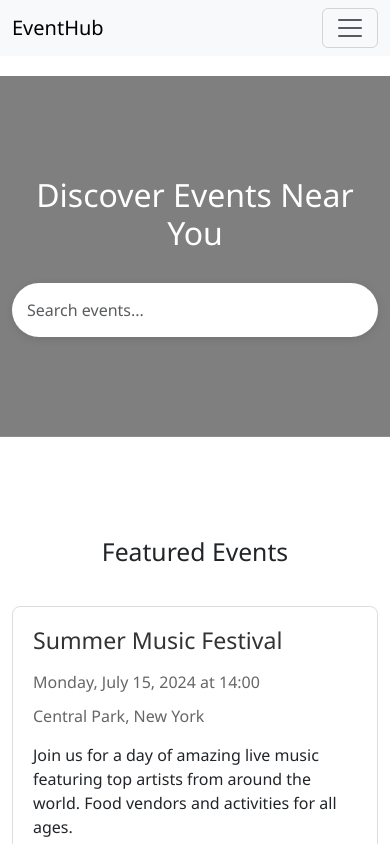
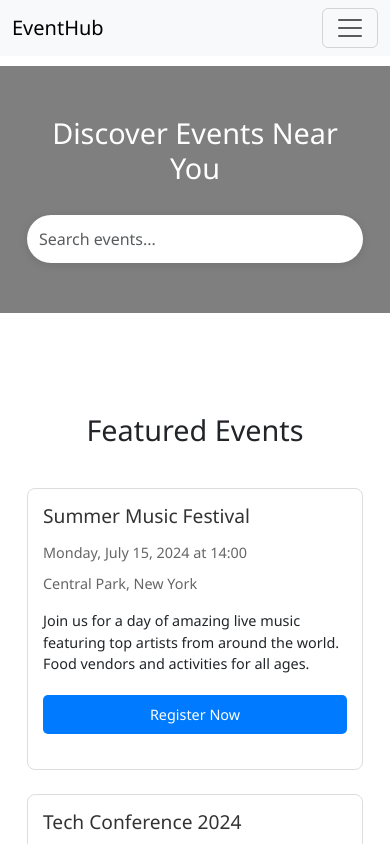
Before and after one commit to rahimahsiddiqi/featured_events_website, a plain HTML site: page index.html in a window 390 px wide. Shown: the top 844 px of the page. Drawn offline with nearby package versions, Linux system fonts and the light colour scheme; files that its build step writes are made by us from their sources; files whose address does not match are found by name.

Commit message:
Update styles.css

```diff
--- a/styles.css
+++ b/styles.css
@@ -2,6 +2,7 @@
 body {
     font-family: 'Segoe UI', Tahoma, Geneva, Verdana, sans-serif;
     padding-top: 76px;
+    overflow-x: hidden;
 }
 
 /* Hero Section */
@@ -18,11 +19,13 @@ body {
 .hero-section h1 {
     font-size: 3rem;
     margin-bottom: 30px;
+    padding: 0 15px;
 }
 
 .search-container {
     max-width: 600px;
     margin: 0 auto;
+    padding: 0 15px;
 }
 
 /* Featured Events Section */
@@ -33,6 +36,7 @@ body {
 .featured-events h2 {
     text-align: center;
     margin-bottom: 40px;
+    padding: 0 15px;
 }
 
 .event-card {
@@ -42,6 +46,7 @@ body {
     margin-bottom: 30px;
     transition: transform 0.3s ease;
     height: 100%;
+    background: white;
 }
 
 .event-card:hover {
@@ -52,20 +57,25 @@ body {
 .event-card h3 {
     color: #333;
     margin-bottom: 15px;
+    font-size: 1.5rem;
 }
 
 .event-card .date-time {
     color: #666;
     margin-bottom: 10px;
+    font-size: 0.9rem;
 }
 
 .event-card .location {
     color: #666;
     margin-bottom: 15px;
+    font-size: 0.9rem;
 }
 
 .event-card .description {
     margin-bottom: 20px;
+    font-size: 1rem;
+    line-height: 1.5;
 }
 
 /* Contact Section */
@@ -77,6 +87,7 @@ body {
 .contact-section h2 {
     text-align: center;
     margin-bottom: 40px;
+    padding: 0 15px;
 }
 
 /* Footer */
@@ -87,23 +98,13 @@ body {
     text-align: center;
 }
 
-/* Responsive Design */
-@media (max-width: 768px) {
-    .hero-section h1 {
-        font-size: 2rem;
-    }
-
-    .event-card {
-        margin-bottom: 20px;
-    }
-}
-
 /* Search Bar */
 #searchInput {
     padding: 15px;
     border-radius: 30px;
     border: none;
     box-shadow: 0 2px 10px rgba(0, 0, 0, 0.1);
+    font-size: 1rem;
 }
 
 /* Register Button */
@@ -114,9 +115,113 @@ body {
     border-radius: 5px;
     text-decoration: none;
     transition: background-color 0.3s ease;
+    display: inline-block;
+    font-size: 0.9rem;
 }
 
 .btn-register:hover {
     background-color: #0056b3;
     color: white;
 }
+
+/* Responsive Design */
+/* Large devices (desktops, less than 1200px) */
+@media (max-width: 1199.98px) {
+    .hero-section h1 {
+        font-size: 2.5rem;
+    }
+}
+
+/* Medium devices (tablets, less than 992px) */
+@media (max-width: 991.98px) {
+    .hero-section {
+        padding: 80px 0;
+    }
+
+    .hero-section h1 {
+        font-size: 2.2rem;
+    }
+
+    .event-card {
+        margin-bottom: 20px;
+    }
+
+    .contact-section .col-md-6 {
+        max-width: 100%;
+    }
+}
+
+/* Small devices (landscape phones, less than 768px) */
+@media (max-width: 767.98px) {
+    body {
+        padding-top: 66px;
+    }
+
+    .hero-section {
+        padding: 60px 0;
+    }
+
+    .hero-section h1 {
+        font-size: 2rem;
+    }
+
+    .search-container {
+        max-width: 100%;
+    }
+
+    #searchInput {
+        padding: 12px;
+    }
+
+    .event-card {
+        margin: 0 15px 20px;
+    }
+
+    .event-card h3 {
+        font-size: 1.3rem;
+    }
+
+    .contact-section {
+        padding: 40px 0;
+    }
+}
+
+/* Extra small devices (portrait phones, less than 576px) */
+@media (max-width: 575.98px) {
+    .hero-section {
+        padding: 50px 0;
+    }
+
+    .hero-section h1 {
+        font-size: 1.8rem;
+    }
+
+    .featured-events h2,
+    .contact-section h2 {
+        font-size: 1.8rem;
+    }
+
+    .event-card {
+        padding: 15px;
+    }
+
+    .event-card h3 {
+        font-size: 1.2rem;
+    }
+
+    .event-card .description {
+        font-size: 0.9rem;
+    }
+
+    .btn-register {
+        width: 100%;
+        text-align: center;
+    }
+}
+
+/* Fix for iOS devices */
+@supports (-webkit-touch-callout: none) {
+    .hero-section {
+        background-attachment: scroll;
+    }
+}
```
